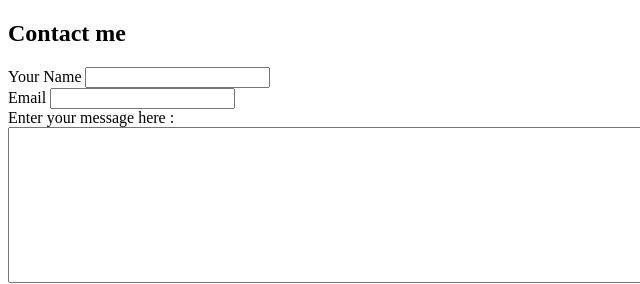
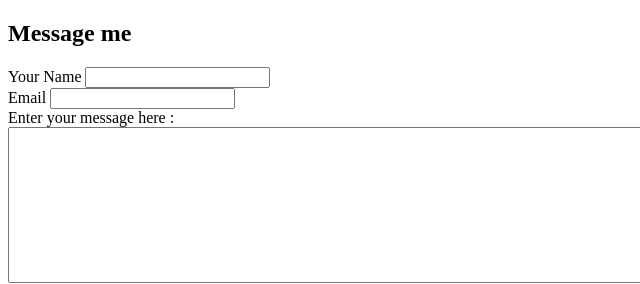
Before and after one commit to Apu133/CV, a plain HTML site: page contact.html in a window 1280 px wide. Shown: the top 284 px of the page, 0-640 px from the left. Drawn offline with Linux system fonts and the light colour scheme.

Commit message:
Changed title and head

```diff
--- a/contact.html
+++ b/contact.html
@@ -1,9 +1,9 @@
 <!Doctype html>
 <html>
-    <title>Contact me</title>
+    <title>Message me</title>
     <head>
         <meta charset="utf-8">
-        <h2>Contact me</h2>
+        <h2>Message me</h2>
     </head>
     <body>
         <form action="mailto:2270067@kiit.ac.in" method="post" enctype="text/plain">
```
